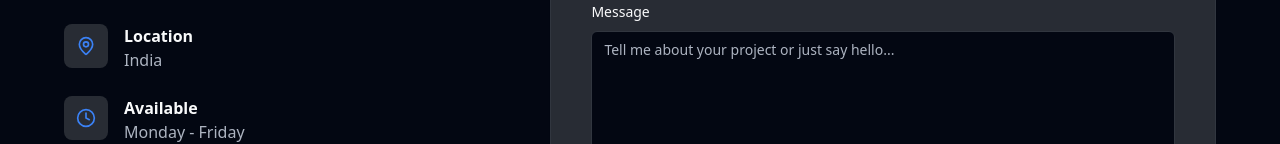
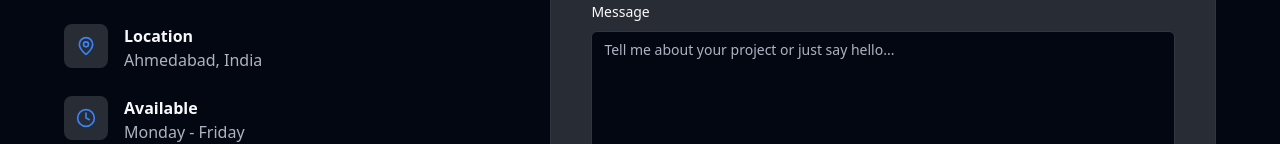
Before and after one commit to neevlila/Neev-Lila-portfolio, a React (Vite) app: page / in a window 1280 px wide. Shown: the part 4057-4201 px from the top of the page. Built offline with nearby package versions, Linux system fonts and the light colour scheme.

Commit message:
location

```diff
--- a/src/components/ContactSection.tsx
+++ b/src/components/ContactSection.tsx
@@ -85,7 +85,7 @@ const ContactSection = () => {
 
   const contactDetails = [
     { icon: Mail, label: "Email", value: RECIPIENT_EMAIL, href: `mailto:${RECIPIENT_EMAIL}` },
-    { icon: MapPin, label: "Location", value: "India" },
+    { icon: MapPin, label: "Location", value: "Ahmedabad, India" },
     { icon: Clock, label: "Available", value: "Monday - Friday" },
   ];
 
```
